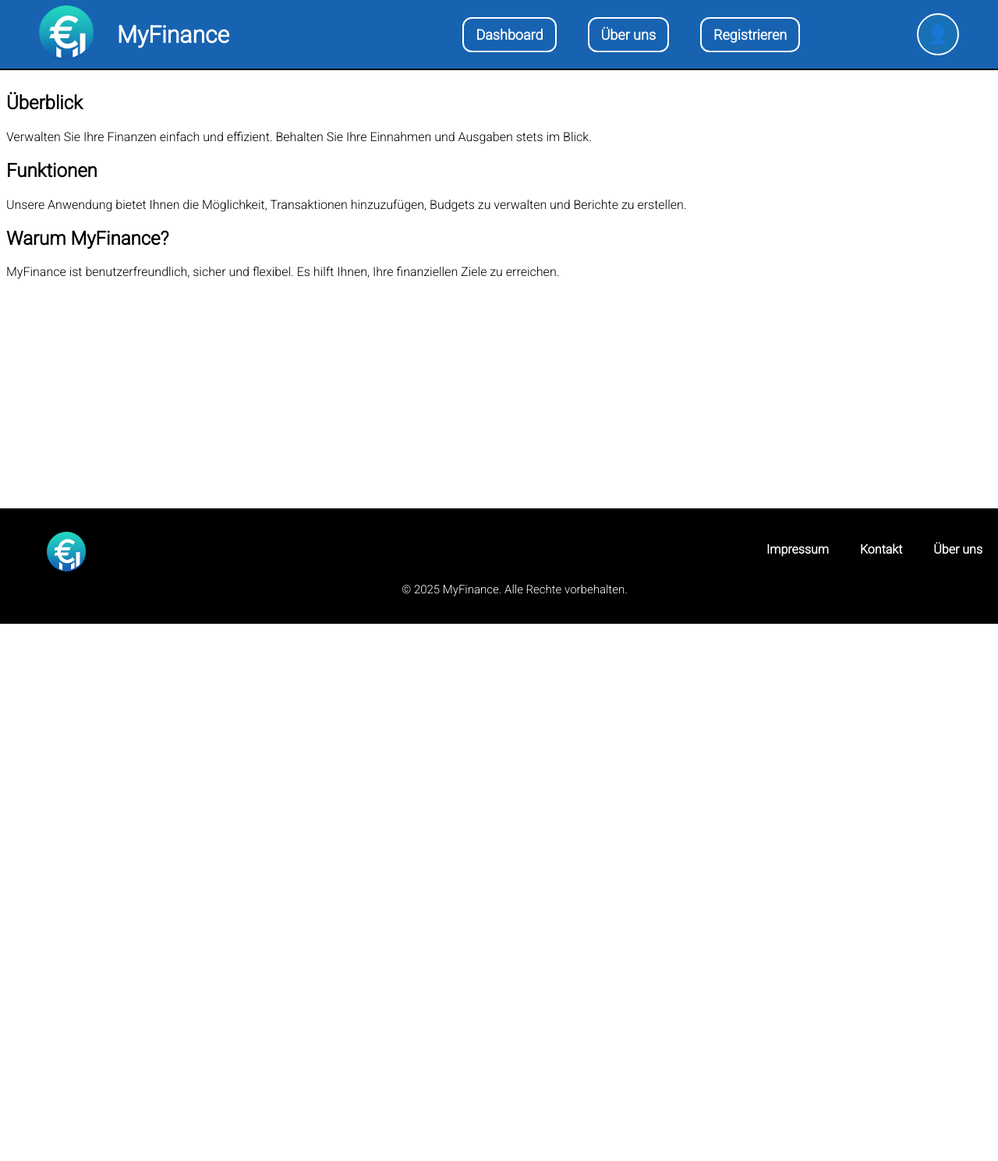
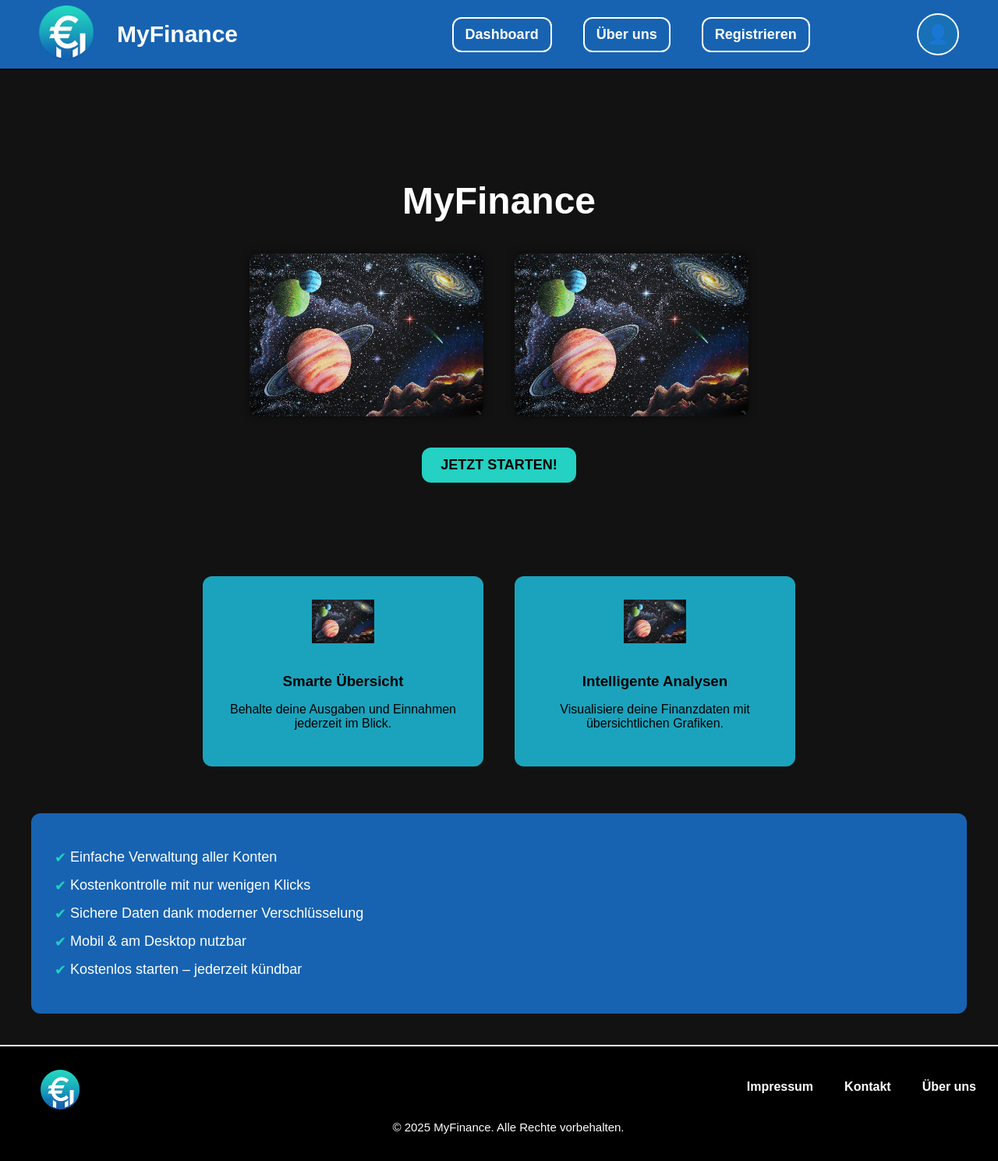
Before and after one commit to xAballon/MyFinance, a PHP site: page / in a window 1280 px wide. Shown: the whole page at 78% size. Before the commit the page ends 800 px from the top, so only its background shows below. Run offline with PHP 8.4, Linux system fonts and the light colour scheme.

Commit message:
Fertigstellung der Startseite!

```diff
--- a/index.php
+++ b/index.php
@@ -3,27 +3,51 @@
 <head>
     <meta charset="UTF-8">
     <meta name="viewport" content="width=device-width, initial-scale=1.0">
-    <title>MyFinance - Übersicht</title>
+    <title>MyFinance | Startseite</title>
     <link rel="stylesheet" href="styles.css">
 </head>
 <body>
     <header>
         <?php include 'header.html'; ?>
     </header>
+
     <main>
-        <section>
-            <h2>Überblick</h2>
-            <p>Verwalten Sie Ihre Finanzen einfach und effizient. Behalten Sie Ihre Einnahmen und Ausgaben stets im Blick.</p>
+        <!-- Hero -->
+        <section class="hero">
+            <h1>MyFinance</h1>
+            <div class="hero-images">
+                <img src="images/Beispielbild.jpg" alt="Bild 1">
+                <img src="images/Beispielbild.jpg" alt="Bild 2">
+            </div>
+            <button onclick="location.href='registrieren.php'">JETZT STARTEN!</button>
         </section>
-        <section>
-            <h2>Funktionen</h2>
-            <p>Unsere Anwendung bietet Ihnen die Möglichkeit, Transaktionen hinzuzufügen, Budgets zu verwalten und Berichte zu erstellen.</p>
+
+        <!-- Features -->
+        <section class="features">
+            <div class="feature-box">
+                <img src="images/Beispielbild.jpg" alt="Feature 1">
+                <h3>Smarte Übersicht</h3>
+                <p>Behalte deine Ausgaben und Einnahmen jederzeit im Blick.</p>
+            </div>
+            <div class="feature-box">
+                <img src="images/Beispielbild.jpg" alt="Feature 2">
+                <h3>Intelligente Analysen</h3>
+                <p>Visualisiere deine Finanzdaten mit übersichtlichen Grafiken.</p>
+            </div>
         </section>
-        <section>
-            <h2>Warum MyFinance?</h2>
-            <p>MyFinance ist benutzerfreundlich, sicher und flexibel. Es hilft Ihnen, Ihre finanziellen Ziele zu erreichen.</p>
+
+        <!-- Vorteile -->
+        <section class="benefits">
+            <ul>
+                <li>Einfache Verwaltung aller Konten</li>
+                <li>Kostenkontrolle mit nur wenigen Klicks</li>
+                <li>Sichere Daten dank moderner Verschlüsselung</li>
+                <li>Mobil & am Desktop nutzbar</li>
+                <li>Kostenlos starten – jederzeit kündbar</li>
+            </ul>
         </section>
     </main>
+
     <footer>
         <?php include 'footer.html'; ?>
     </footer>
--- a/style.css
+++ b/style.css
@@ -1,7 +1,11 @@
 
 @import url('https://fonts.googleapis.com/css2?family=Roboto:wght@300&display=swap');
 body{
+    background-color: #121212;
+    color: #FFFFFF;
     font-family: 'Roboto', sans-serif;
+    margin: 0;
+    padding: 0;
     overflow-x: hidden;
 }
 
@@ -86,7 +90,7 @@ body{
     padding: 20px;
     text-align: center;
     border-top: 2px solid #FFFFFF;
-    position: absolute;
+    position: relative;
     bottom: 0;
     width: 100%;
 }
@@ -120,3 +124,107 @@ body{
     margin-top: 10px;
     font-size: 15px;
 }
+
+/* Index.php Style */
+
+body {
+    background-color: #121212;
+    color: #FFFFFF;
+    font-family: Arial, sans-serif;
+    margin: 0;
+    padding: 0;
+    overflow-x: hidden;
+}
+main {
+    padding: 40px 20px;
+    max-width: 1200px;
+    margin: auto;
+}
+
+.hero {
+    text-align: center;
+    padding: 60px 20px;
+}
+.hero h1 {
+    font-size: 48px;
+    margin-bottom: 40px;
+    color: #FFFFFF;
+}
+.hero-images {
+    display: flex;
+    justify-content: center;
+    gap: 40px;
+    flex-wrap: wrap;
+    margin-bottom: 40px;
+}
+.hero-images img {
+    width: 300px;
+    border-radius: 12px;
+    box-shadow: 0 0 10px #00000088;
+}
+.hero button {
+    padding: 12px 24px;
+    font-size: 18px;
+    background-color: #24D1C2;
+    color: #000000;
+    border: none;
+    border-radius: 12px;
+    font-weight: bold;
+    cursor: pointer;
+}
+.hero button:hover {
+    background-color: #1BA3BD;
+}
+
+.features {
+    display: flex;
+    gap: 40px;
+    justify-content: center;
+    flex-wrap: wrap;
+    margin-top: 60px;
+}
+.feature-box {
+    background-color: #1BA3BD;
+    padding: 30px;
+    border-radius: 12px;
+    width: 300px;
+    text-align: center;
+    transition: transform 0.3s;
+}
+.feature-box:hover {
+    transform: translateY(-5px);
+}
+.feature-box img {
+    width: 80px;
+    margin-bottom: 15px;
+}
+.feature-box h3 {
+    color: #000000;
+    margin-bottom: 10px;
+}
+.feature-box p {
+    color: #000000;
+}
+
+.benefits {
+    margin-top: 60px;
+    padding: 30px;
+    background-color: #1763B2;
+    border-radius: 12px;
+}
+.benefits ul {
+    list-style: none;
+    padding: 0;
+}
+.benefits li {
+    margin: 15px 0;
+    font-size: 18px;
+    padding-left: 20px;
+    position: relative;
+}
+.benefits li::before {
+    content: "✔";
+    position: absolute;
+    left: 0;
+    color: #24D1C2;
+}
```
Also changed, not shown: images/Beispielbild.jpg (added).
